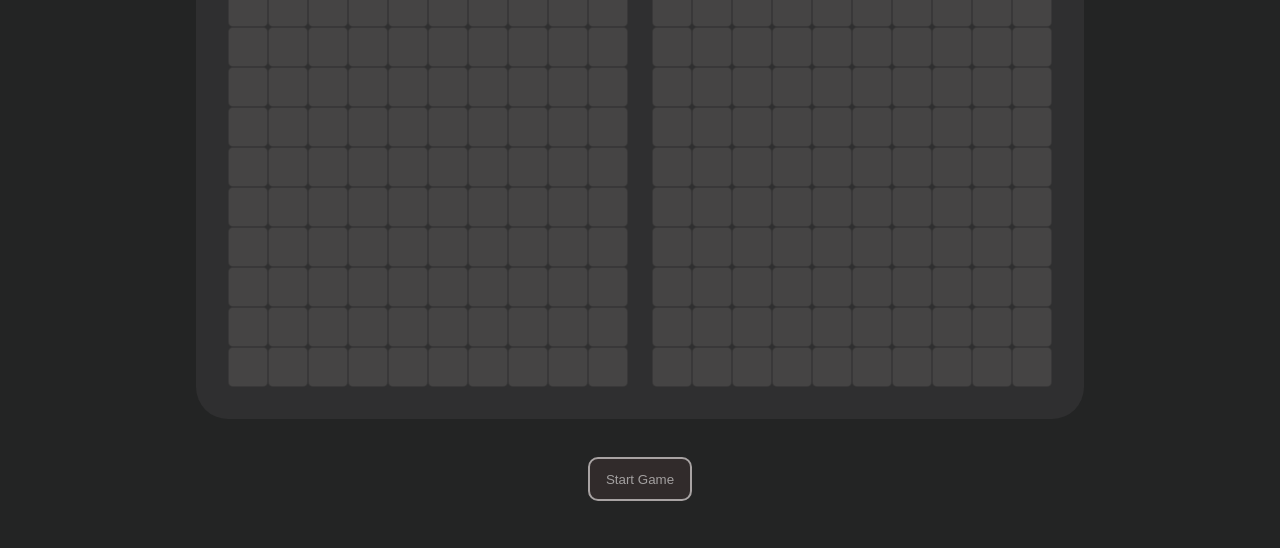
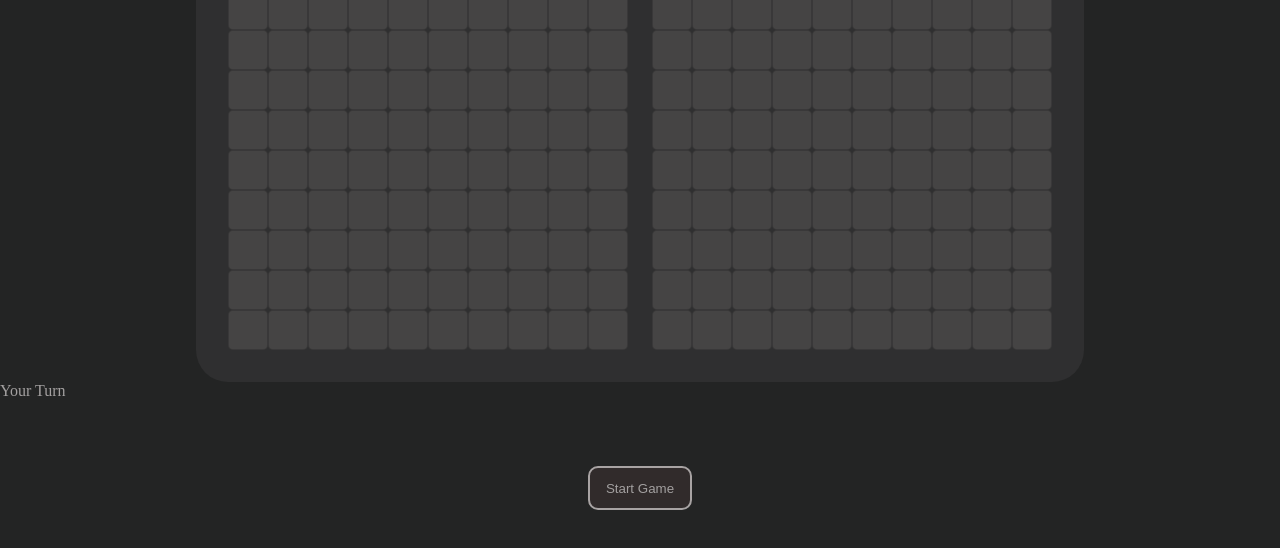
Before and after one commit to tenmane/battleship, a website built with webpack: page src/index.html in a window 1280 px wide. Shown: the part 224-772 px from the top of the page. Built offline with nearby package versions, Linux system fonts and the light colour scheme; a web font is replaced by a local one.

Commit message:
chore: add span that shows the battle log

```diff
--- a/src/index.html
+++ b/src/index.html
@@ -18,6 +18,7 @@
       <span class="title">Battleship</span>
     </header>
     <main>
+      <div class="game-wrapper">
         <div class="container">
           <div class="first-grid-container">
             <span class="first-grid-span">Your Grid</span>
@@ -28,6 +29,8 @@
             <div class="second-grid"></div>
           </div>
         </div>
+        <span class="battle-log">Your Turn</span>
+      </div>
       <form action="#" class="player-form">
         <button type="submit" class="start-btn">Start Game</button>
       </form>
```
Lines whose indentation alone changed are shown as unchanged.
